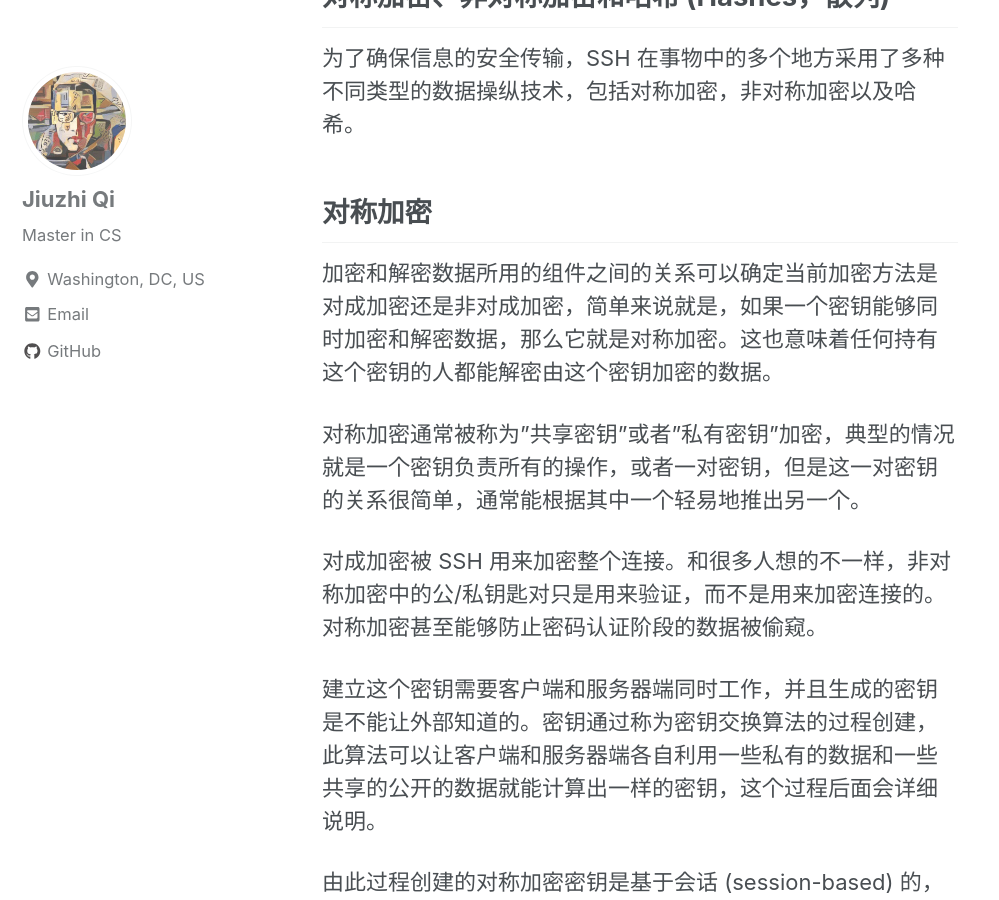
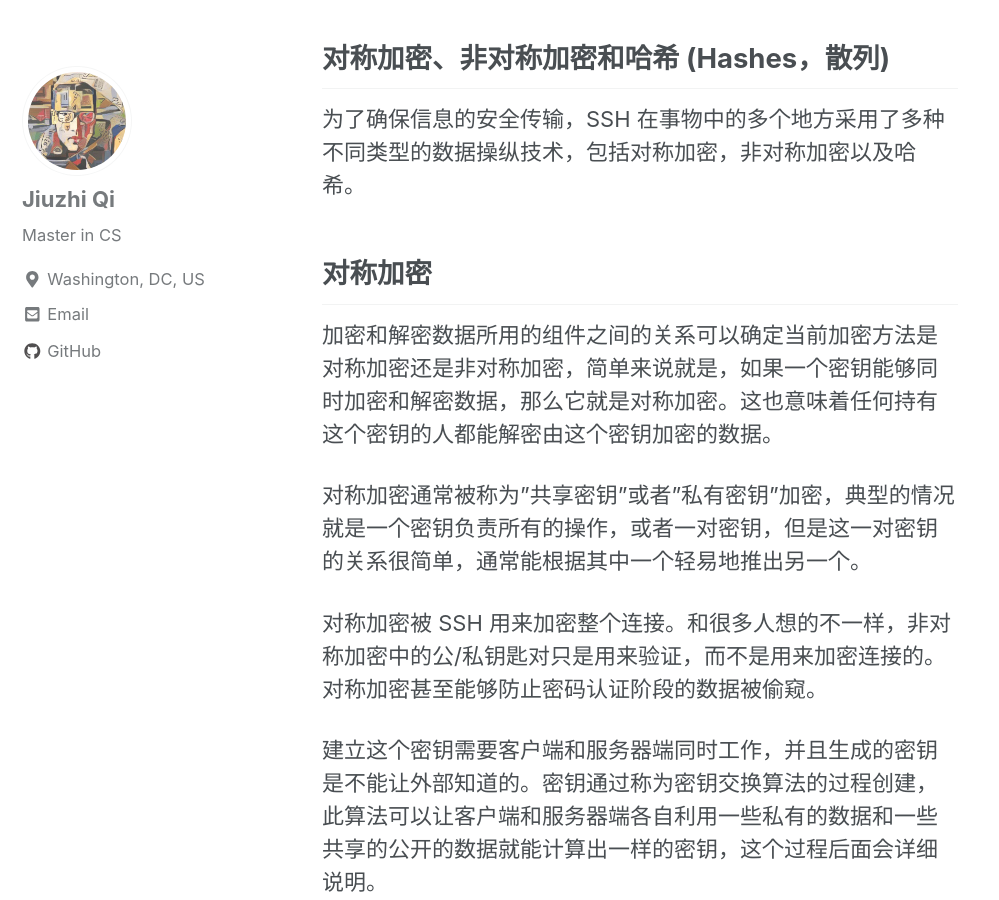
Before and after one commit to jzhzj/jzhzj.github.io, a Jekyll site: the page built from _posts/2018-12-8-understanding-SSH.md, in a window 1280 px wide and 900 px high, scrolled down 700 px. Shown: the whole window, without its empty margins (0-999 px from the left). Built offline with Jekyll 4.4.1, drawn with Linux system fonts in a browser that asks for light colours; cached includes are drawn as plain includes; nearby versions of some CDN libraries; some of the changed text lies outside the part shown.

Commit message:
fixed minor typo

```diff
--- a/_posts/2018-12-8-understanding-SSH.md
+++ b/_posts/2018-12-8-understanding-SSH.md
@@ -10,17 +10,18 @@
 
 ## 介绍
 SSH (安全 shell)，是一个安全协议，同时也是安全地管理远程服务器时用的最多的方法。它提供了一种能够在客户端和服务器端建立安全传输和验证，以及执行远程命令的方法，而这里面使用了多种加密技术。
+
 这篇文章我们会学习 SSH 使用的底层的加密技术以及其用于建立安全连接的具体方法，这些知识会对你理解不同层的加密和双方建立连接到验证所需的不同步骤有所帮助。
 
 ## 对称加密、非对称加密和哈希 (Hashes，散列)
 为了确保信息的安全传输，SSH 在事物中的多个地方采用了多种不同类型的数据操纵技术，包括对称加密，非对称加密以及哈希。
 
 ## 对称加密
-加密和解密数据所用的组件之间的关系可以确定当前加密方法是对成加密还是非对成加密，简单来说就是，如果一个密钥能够同时加密和解密数据，那么它就是对称加密。这也意味着任何持有这个密钥的人都能解密由这个密钥加密的数据。
+加密和解密数据所用的组件之间的关系可以确定当前加密方法是对称加密还是非对称加密，简单来说就是，如果一个密钥能够同时加密和解密数据，那么它就是对称加密。这也意味着任何持有这个密钥的人都能解密由这个密钥加密的数据。
 
 对称加密通常被称为"共享密钥"或者"私有密钥"加密，典型的情况就是一个密钥负责所有的操作，或者一对密钥，但是这一对密钥的关系很简单，通常能根据其中一个轻易地推出另一个。
 
-对成加密被 SSH 用来加密整个连接。和很多人想的不一样，非对称加密中的公/私钥匙对只是用来验证，而不是用来加密连接的。对称加密甚至能够防止密码认证阶段的数据被偷窥。
+对称加密被 SSH 用来加密整个连接。和很多人想的不一样，非对称加密中的公/私钥匙对只是用来验证，而不是用来加密连接的。对称加密甚至能够防止密码认证阶段的数据被偷窥。
 
 建立这个密钥需要客户端和服务器端同时工作，并且生成的密钥是不能让外部知道的。密钥通过称为密钥交换算法的过程创建，此算法可以让客户端和服务器端各自利用一些私有的数据和一些共享的公开的数据就能计算出一样的密钥，这个过程后面会详细说明。
 
@@ -96,7 +97,7 @@
 
 虽然密码是被加密过的，但是由于对密码复杂性的限制，通常并不推荐这种方法。与其他认证方法相比，自动脚本可以轻松破解正常长度的密码。(译者注: 这种方法很容易被中间人攻击 (Man-in-the-middle attack)，推荐使用下面的方法)
 
-最流行和被推荐的最多的方法是使用 SSH 密钥对。SSH 密钥对是非对成密钥对，意味着这两个相关的密钥提供不同的功能。
+最流行和被推荐的最多的方法是使用 SSH 密钥对。SSH 密钥对是非对称密钥对，意味着这两个相关的密钥提供不同的功能。
 
 公钥加密的数据只能被私钥解密，而且公钥可以自由的共享，因为不能从公钥导出私钥。
 
```
